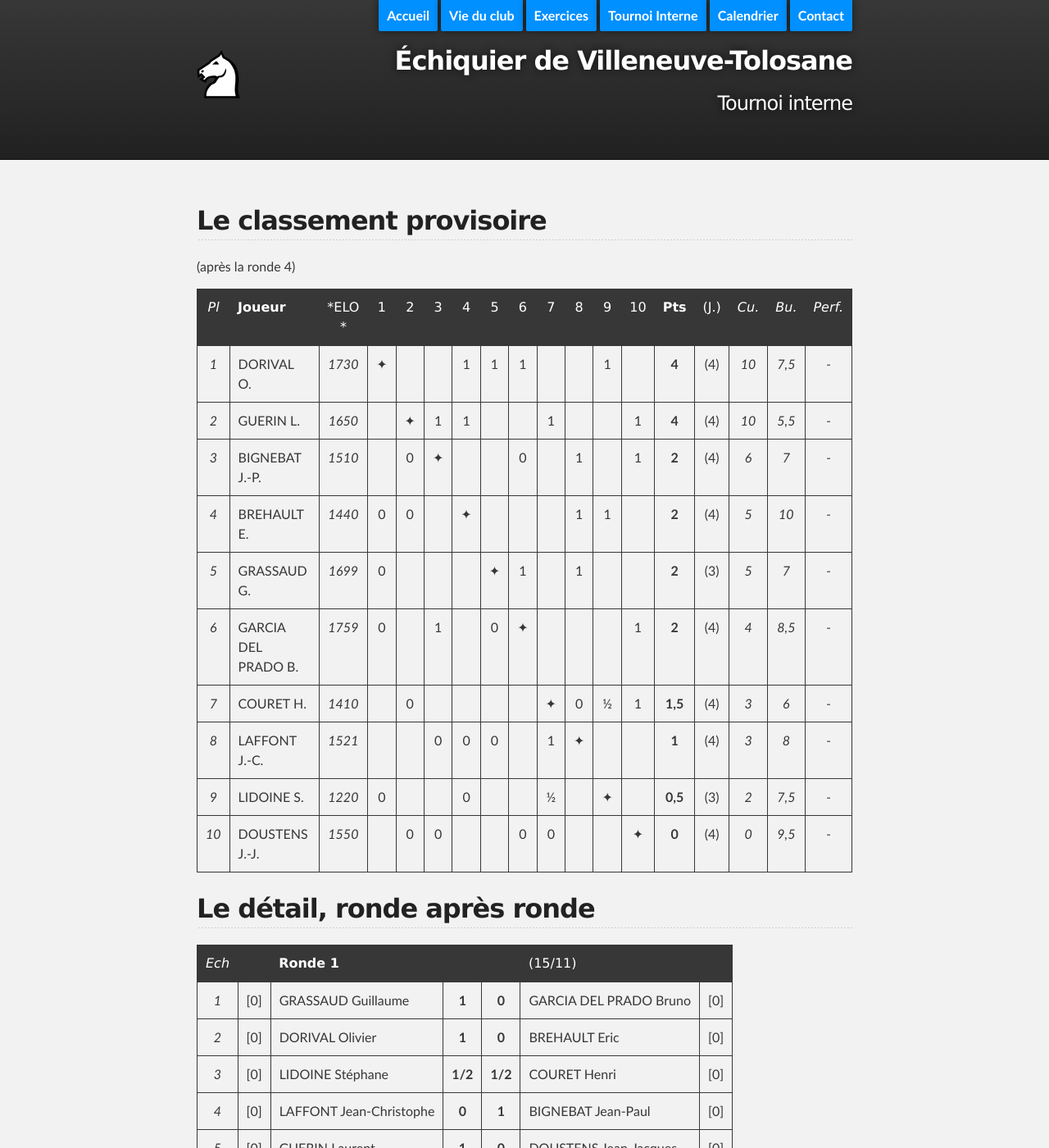
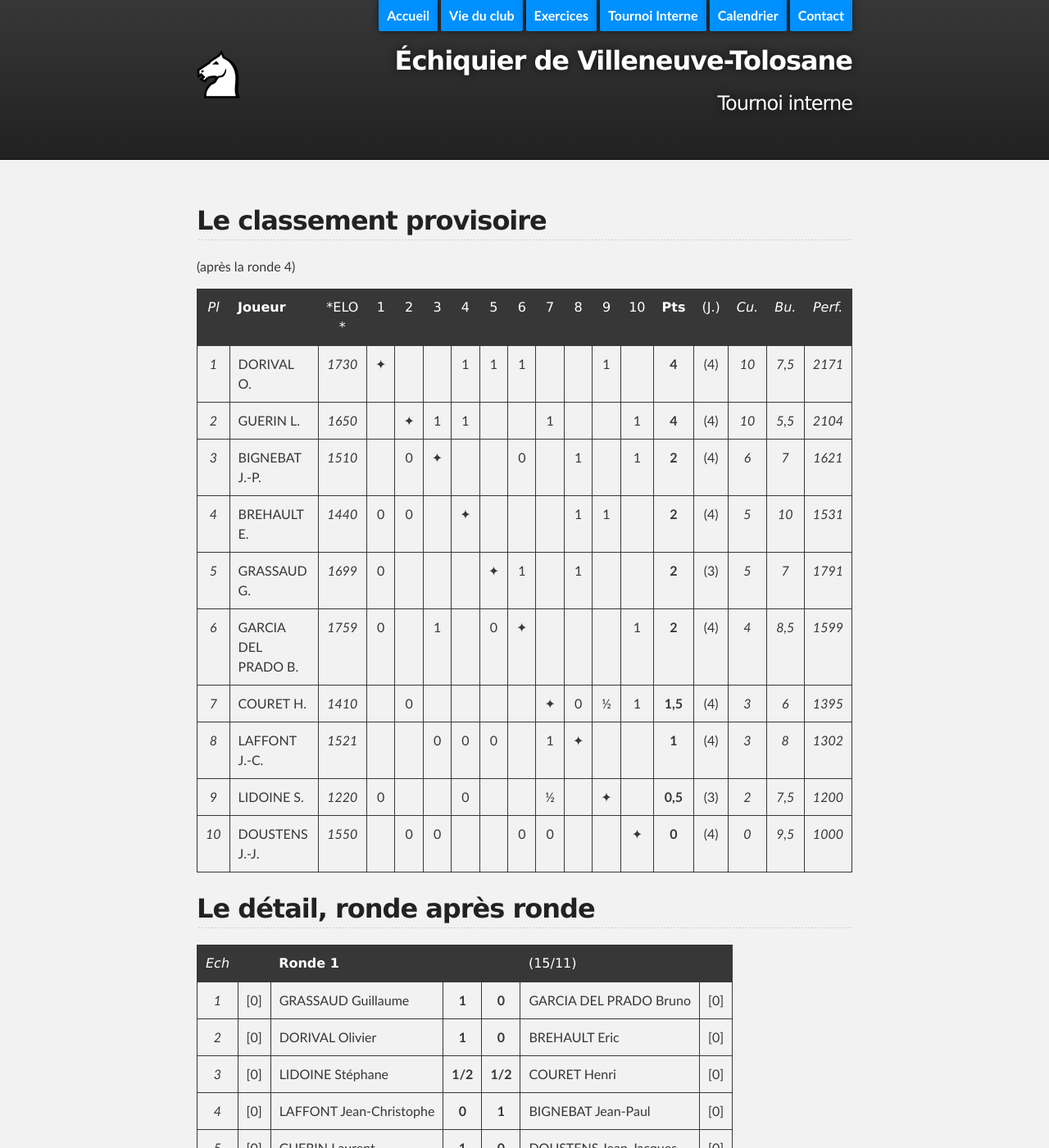
Before and after one commit to echiquier-villeneuve-tolosane/echiquier-villeneuve-tolosane.github.io, a Jekyll site: the page built from tournoiinterne.md, in a window 1280 px wide and 1400 px high. Shown: the whole window at 82% size. Built offline with Jekyll 4.4.1, drawn with Linux system fonts in a browser that asks for light colours; nearby versions of some CDN libraries.

Commit message:
Updated tournoiinterne.md

```diff
--- a/tournoiinterne.md
+++ b/tournoiinterne.md
@@ -10,16 +10,16 @@
 
 |*Pl*|  **Joueur** |   *ELO *          |1 |2 |3 |4 |5 |6 |7 |8 |9 |10|**Pts**|(J.)|*Cu.*|*Bu.*|*Perf.*|
 |:-:|:------------------------ |:---------: |:-:|:-:|:-:|:-:|:-:|:-:|:-:|:-:|:-:|:-:|:-:|:-:|:-:|:-:|:-:|
-|*1*| DORIVAL O.         | *1730* |&#10022;| | |1|1|1| | |1| |**4**|(4)|*10*|*7,5*|*-*|
-|*2*| GUERIN L.          | *1650* | |&#10022;|1|1| | |1| | |1|**4**|(4)|*10*|*5,5*|*-*|
-|*3*| BIGNEBAT J.-P.      | *1510* | |0|&#10022;| | |0| |1| |1|**2**|(4)|*6*|*7*|*-*|
-|*4*| BREHAULT E.           | *1440* |0|0| |&#10022;| | | |1|1| |**2**|(4)|*5*|*10*|*-*|
-|*5*| GRASSAUD G.      | *1699* |0| | | |&#10022;|1| |1| | |**2**|(3)|*5*|*7*|*-*|
-|*6*| GARCIA DEL PRADO B.  | *1759* |0| |1| |0|&#10022;| | | |1|**2**|(4)|*4*|*8,5*|*-*|
-|*7*| COURET H.            | *1410* | |0| | | | |&#10022;|0|&#189;|1|**1,5**|(4)|*3*|*6*|*-*|
-|*8*| LAFFONT J.-C. | *1521* | | |0|0|0| |1|&#10022;| | |**1**|(4)|*3*|*8*|*-*|
-|*9*| LIDOINE S.        | *1220* |0| | |0| | |&#189;| |&#10022;| |**0,5**|(3)|*2*|*7,5*|*-*|
-|*10*| DOUSTENS J.-J.  | *1550* | |0|0| | |0|0| | |&#10022;|**0**|(4)|*0*|*9,5*|*-*|
+|*1*| DORIVAL O.         | *1730* |&#10022;| | |1|1|1| | |1| |**4**|(4)|*10*|*7,5*|*2171*|
+|*2*| GUERIN L.          | *1650* | |&#10022;|1|1| | |1| | |1|**4**|(4)|*10*|*5,5*|*2104*|
+|*3*| BIGNEBAT J.-P.      | *1510* | |0|&#10022;| | |0| |1| |1|**2**|(4)|*6*|*7*|*1621*|
+|*4*| BREHAULT E.           | *1440* |0|0| |&#10022;| | | |1|1| |**2**|(4)|*5*|*10*|*1531*|
+|*5*| GRASSAUD G.      | *1699* |0| | | |&#10022;|1| |1| | |**2**|(3)|*5*|*7*|*1791*|
+|*6*| GARCIA DEL PRADO B.  | *1759* |0| |1| |0|&#10022;| | | |1|**2**|(4)|*4*|*8,5*|*1599*|
+|*7*| COURET H.            | *1410* | |0| | | | |&#10022;|0|&#189;|1|**1,5**|(4)|*3*|*6*|*1395*|
+|*8*| LAFFONT J.-C. | *1521* | | |0|0|0| |1|&#10022;| | |**1**|(4)|*3*|*8*|*1302*|
+|*9*| LIDOINE S.        | *1220* |0| | |0| | |&#189;| |&#10022;| |**0,5**|(3)|*2*|*7,5*|*1200*|
+|*10*| DOUSTENS J.-J.  | *1550* | |0|0| | |0|0| | |&#10022;|**0**|(4)|*0*|*9,5*|*1000*|
 
 ## Le détail, ronde après ronde
 
```
